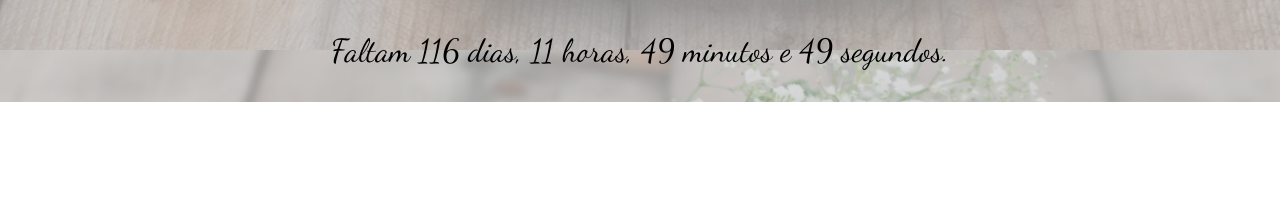
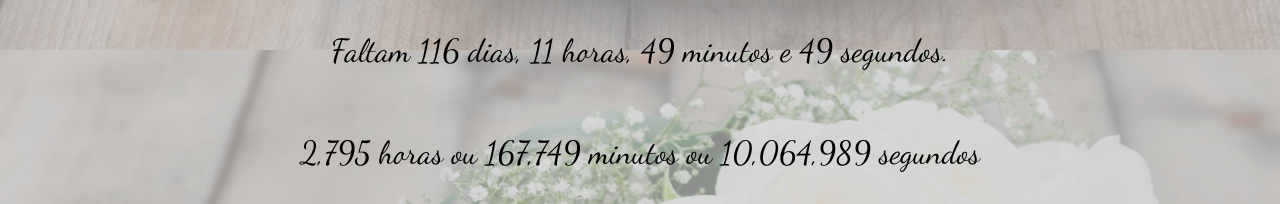
Before and after one commit to caiquecastro/wedding-website, a plain HTML site: page index.html in a window 1280 px wide. Shown: the part 750-954 px from the top of the page. Before the commit the page ends 852 px from the top, so only its background shows below. Drawn offline with Linux system fonts and the light colour scheme.

Commit message:
add more info to countdown

```diff
--- a/app.js
+++ b/app.js
@@ -2,6 +2,9 @@ let remainingDays  = document.querySelector("#remaining-days");
 let remainingHours = document.querySelector("#remaining-hours");
 let remainingMinutes = document.querySelector("#remaining-minutes");
 let remainingSeconds = document.querySelector("#remaining-seconds");
+let hoursCountdown = document.querySelector('#hours-countdown');
+let minutesCountdown = document.querySelector('#minutes-countdown');
+let secondsCountdown = document.querySelector('#seconds-countdown');
 
 buildClock();
 window.setInterval(buildClock, 1000);
@@ -13,6 +16,14 @@ function buildClock() {
     remainingHours.innerHTML = addLeadingZeroes(remainingTime.hours);
     remainingMinutes.innerHTML = addLeadingZeroes(remainingTime.minutes);
     remainingSeconds.innerHTML = addLeadingZeroes(remainingTime.seconds);
+
+    let hoursCount = remainingTime.days * 24 + remainingTime.hours;
+    let minutesCount = hoursCount * 60 + remainingTime.minutes;
+    let secondsCount = minutesCount * 60 + remainingTime.seconds;
+
+    hoursCountdown.innerHTML = thousandsSeparator(hoursCount);
+    minutesCountdown.innerHTML = thousandsSeparator(minutesCount);
+    secondsCountdown.innerHTML = thousandsSeparator(secondsCount);
 }
 
 function getTimeRemaining(endtime){
@@ -33,3 +44,7 @@ function getTimeRemaining(endtime){
 function addLeadingZeroes(number) {
     return (number < 10) ? "0" + number : number;
 }
+
+function thousandsSeparator(number) {
+  return number.toLocaleString();
+}
--- a/index.html
+++ b/index.html
@@ -23,6 +23,12 @@
             <span id="remaining-minutes">...</span> minutos e
             <span id="remaining-seconds">...</span> segundos.
         </p>
+
+        <p class="countdown">
+           <span id="hours-countdown"></span> horas ou
+           <span id="minutes-countdown"></span> minutos ou
+           <span id="seconds-countdown"></span> segundos
+        </p>
     </div>
     <script src="/app.js"></script>
 </body>
```
